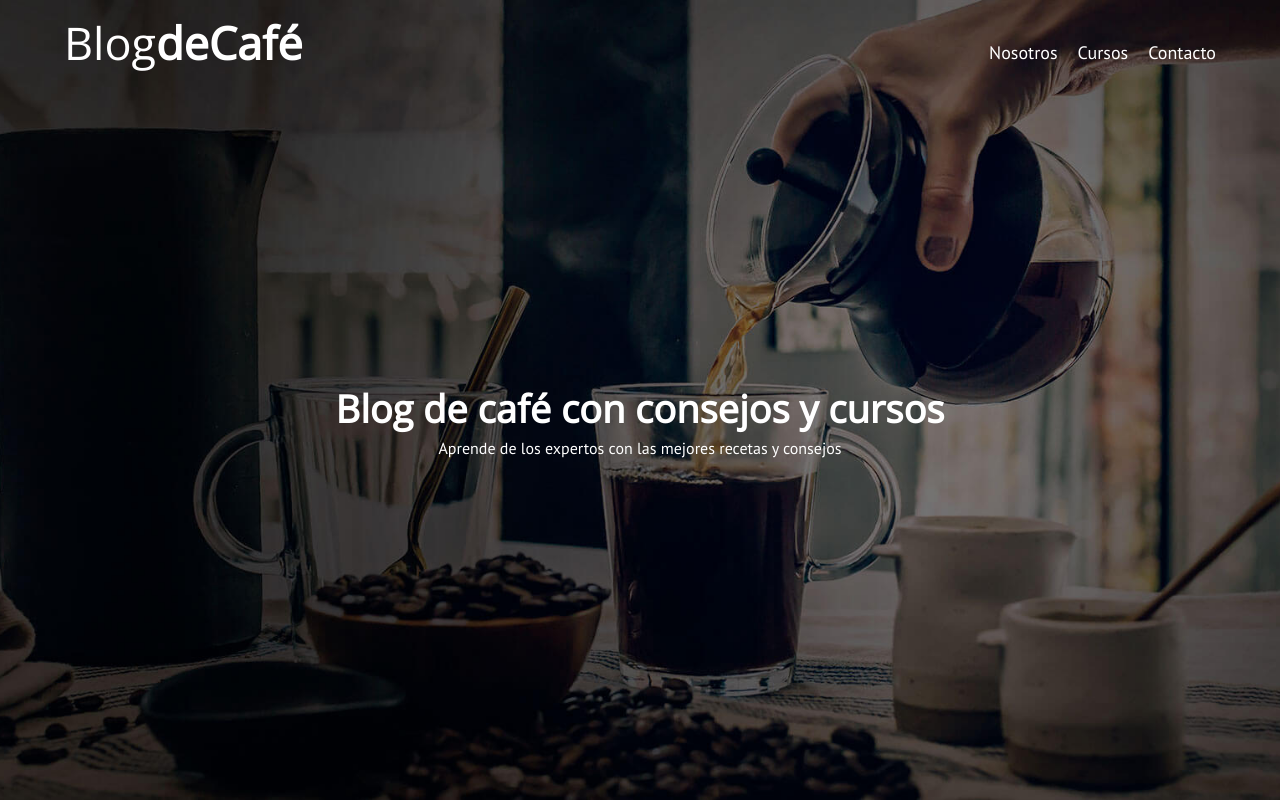
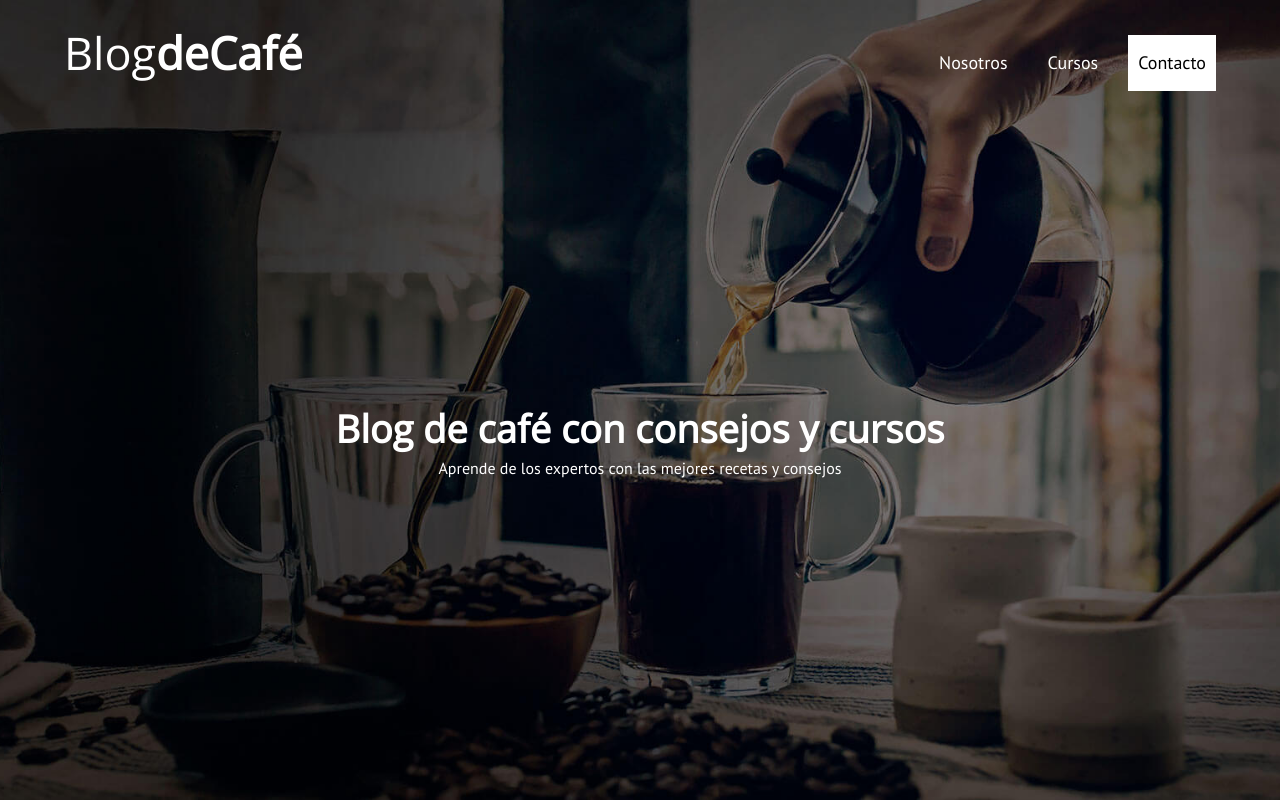
Before and after one commit to diegodiazdu/blogCafe_CursoDW, a plain HTML site: page contacto.html in a window 1280 px wide. Shown: the top 802 px of the page. Drawn offline with nearby package versions, Linux system fonts and the light colour scheme.

Commit message:
fix styles - anchor background

```diff
--- a/CSS/styles.css
+++ b/CSS/styles.css
@@ -118,11 +118,13 @@ img {
   text-align: center;
   font-size: 1.8rem;
   color: var(--blanco);
+  padding: 1rem;
 }
-.navegacion__enlace:hover {
-  transform: scale(1.2);
-  transition: transform 1s ease;
+.navegacion__enlace--activo {
+  background-color: var(--blanco);
+  color: var(--negro);
 }
+
 /* ########## BLOG ##########*/
 @media (min-width: 768px) {
   .contenido-principal {
--- a/contacto.html
+++ b/contacto.html
@@ -26,7 +26,7 @@
           <nav class="navegacion">
             <a class="navegacion__enlace" href="nosotros.html">Nosotros</a>
             <a class="navegacion__enlace" href="cursos.html">Cursos</a>
-            <a class="navegacion__enlace" href="contacto.html">Contacto</a>
+            <a class="navegacion__enlace navegacion__enlace--activo" href="contacto.html">Contacto</a>
           </nav>
           <!--  -->
         </div>
```
Also changed, not shown: cursos.html (+1 -1 lines), nosotros.html (+1 -1 lines).
